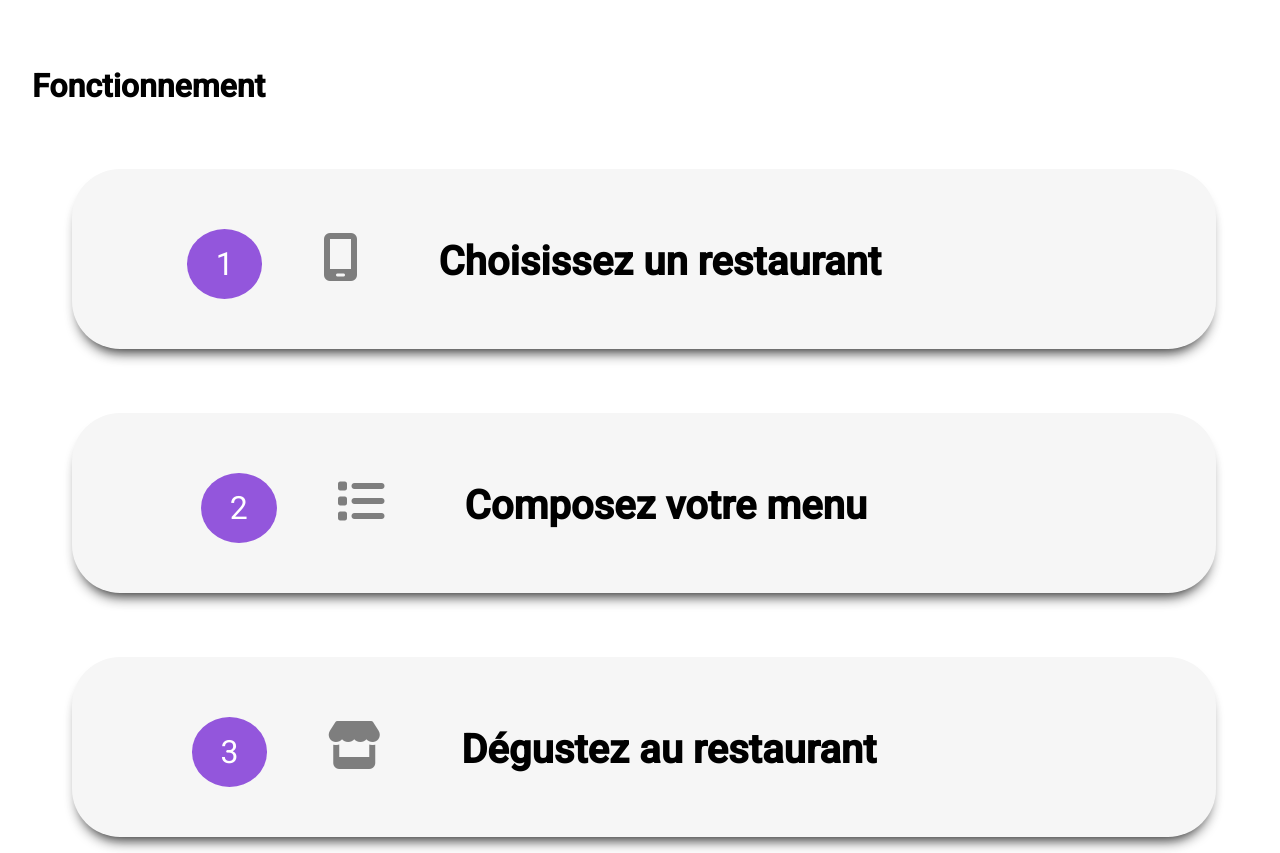
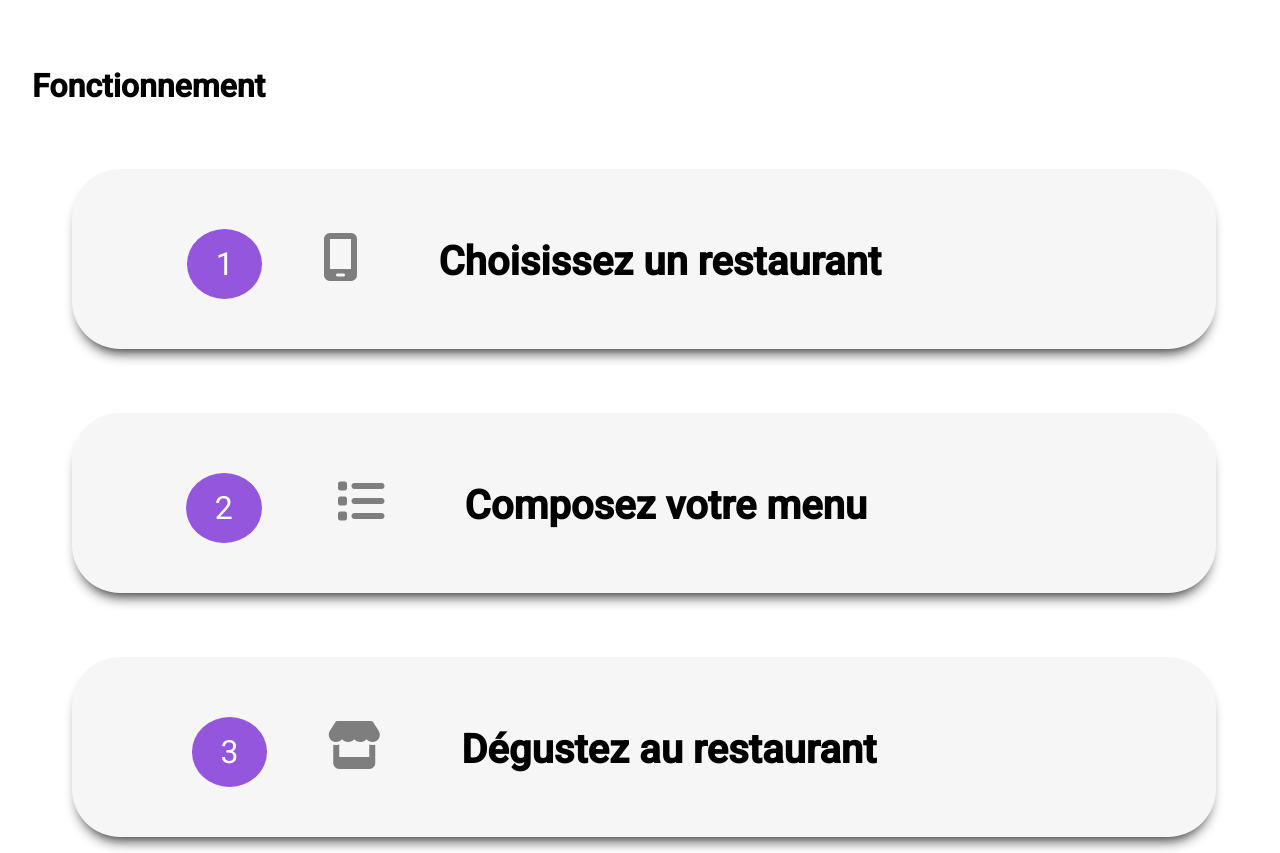
Before and after one commit to pepsizor1/ohmyfoodvincent, a website: page index.html in a window 1280 px wide. Shown: the part 921-1774 px from the top of the page. Drawn offline with Linux system fonts and the light colour scheme; a web font is replaced by a local one.

Commit message:
change tutorial span

```diff
--- a/index.html
+++ b/index.html
@@ -25,7 +25,7 @@
       <h3>Fonctionnement</h3>
       <ol>
            <li><span>1</span><i class="fa-solid fa-mobile-screen"></i>Choisissez un restaurant</li>
-           <li><span>2</span><i class="fa-solid fa-list"></i>Composez votre menu</li>
+           <li><span class="two">2</span><i class="fa-solid fa-list"></i>Composez votre menu</li>
            <li><span>3</span><i class="fa-solid fa-store"></i>Dégustez au restaurant</li>
         </ol>
      </section>
--- a/sass/layout/tutorial.scss
+++ b/sass/layout/tutorial.scss
@@ -41,4 +41,7 @@
         font-size: 2rem;
         font-weight: 400;
     }
+     .two{
+     left: -235px;
+    }
 }
```
Also changed, not shown: style.css, 1 other file.
